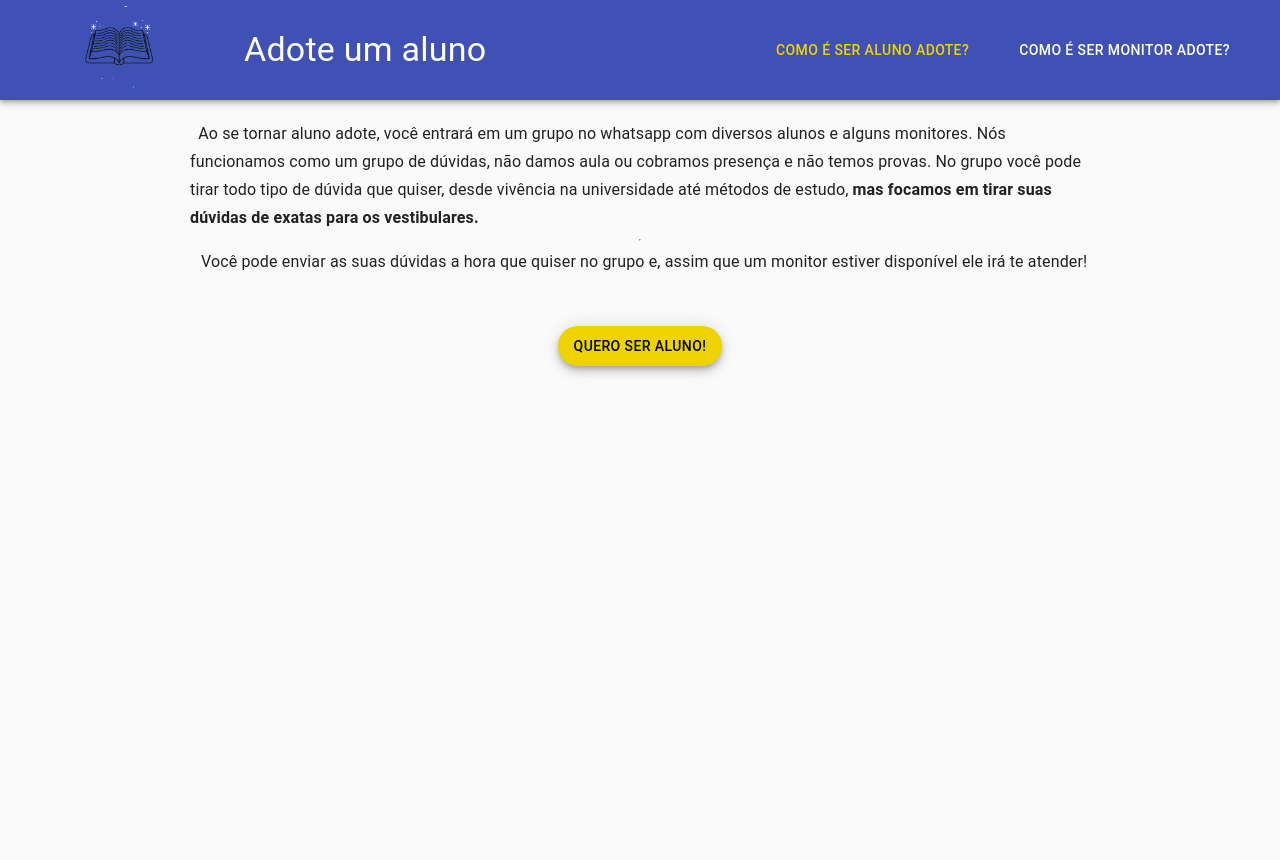
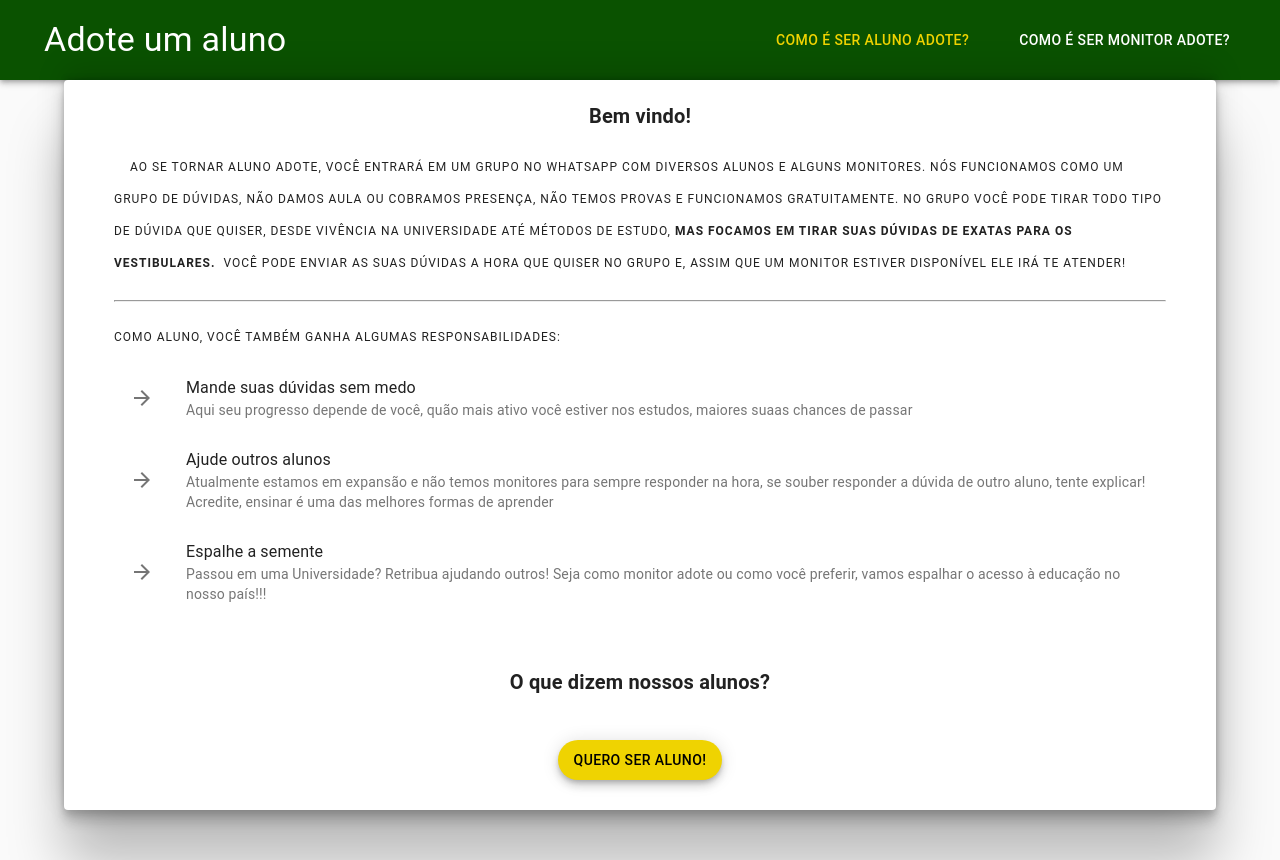
Before and after one commit to igorsalbr/adote-front, a React (Create React App) app in the folder client/: page /quero-ser-aluno in a window 1280 px wide. Before the commit the page ends 800 px from the top, so only its background shows below. Built offline with nearby package versions, Linux system fonts and the light colour scheme; what redux-api-middleware would draw is missing.

Commit message:
ANO DE COPA PORRA

```diff
--- a/client/src/components/AddAlunoModal.js
+++ b/client/src/components/AddAlunoModal.js
@@ -22,7 +22,7 @@
         },
       },
       formTitle: {
-        background: 'linear-gradient(45deg, #00008b 15%,  #efd301 50%)',
+        background: 'linear-gradient(45deg, #0a5200 15%,  #efd301 50%)',
         color: 'white'
       }
     })
--- a/client/src/components/AddMonitorModal.js
+++ b/client/src/components/AddMonitorModal.js
@@ -22,7 +22,7 @@
       },
     },
     formTitle: {
-      background: 'linear-gradient(-45deg,  #efd301 15%, #00008b  50%)',
+      background: 'linear-gradient(-45deg,  #efd301 15%, #0a5200  50%)',
       color:'white'
     }
   })
--- a/client/src/components/AppNavbar.js
+++ b/client/src/components/AppNavbar.js
@@ -9,7 +9,7 @@
       marginLeft:'20px',
       marginBottom:'auto',
       marginRight: "auto",
-      height: "100px",
+      height: "10vh",
       gap:'50px'
     },
     container: {
@@ -18,6 +18,8 @@
     },
     link: {
       textDecoration:'none',
+      color:"white",
+      whiteSpace:"nowrap"
     },
     link1:{
       textDecoration:"none",
@@ -75,6 +77,9 @@
       color:"#efd301",
 
     },
+    nav:{
+      backgroundColor:"#0a5200"
+    },
 
   })
 );
@@ -88,13 +93,13 @@
   }, [yellow])
 
   return (
-    <AppBar position="static">
+    <AppBar className={classes.nav} position="static">
       <div className={classes.container}>
       <Toolbar className={classes.center}>
         <Link className={classes.link} to={'/'} onClick={()=> setYellow('home')}>
-        <img variant="rounded" className={classes.logo} alt='logo' src={"static/images/avatar/logo.png"}></img>
+        <Typography variant="h4">Adote um aluno</Typography>
         </Link>
-        <Typography variant="h4">Adote um aluno</Typography>
+
 
       </Toolbar>
 
--- a/client/src/pages/Aluno.js
+++ b/client/src/pages/Aluno.js
@@ -1,4 +1,5 @@
-import { createStyles, Fab, makeStyles, Typography } from "@material-ui/core";
+import { createStyles, Fab, makeStyles, Typography, Card, List, ListItem, ListItemIcon, ListItemText,} from "@material-ui/core";
+import {ArrowForward }from '@material-ui/icons'
 import { useEffect, useState } from "react";
 import { useDispatch } from "react-redux";
 import AddAlunoModal from "../components/AddAlunoModal";
@@ -9,16 +10,26 @@
       maxWidth: 900,
       marginLeft: "auto",
       marginRight: "auto",
-      marginTop:"20px",
+      marginBottom:"10px",
       display: "flex",
       flexDirection: "column",
       alignItems: "center",
       alignContent: "center",
+
     },
     list: {
+      paddingTop: "20px",
+      paddingBottom:"20px",
       display: "flex",
-      flexDirection: "row",
+      flexDirection: "column",
       alignItems: "center",
+
+
+    },
+    listItem: {
+      '&:hover': {
+        backgroundColor: "#f0f0f0",
+     }
 
 
     },
@@ -26,13 +37,29 @@
       textDecoration:"none"
     },
     button: {
+      position: 'fixed',
+      bottom:'0',
       width: "100px",
-      margin: "50px",
+      margin: "20px",
       backgroundColor:" #efd301 ",
       color:'black'
 
 
     },
+    card: {
+      paddingRight: "50px",
+      paddingLeft: "50px",
+      boxShadow: "rgba(0, 0, 0, 0.25) 0px 54px 55px, rgba(0, 0, 0, 0.12) 0px -12px 30px, rgba(0, 0, 0, 0.12) 0px 4px 6px, rgba(0, 0, 0, 0.17) 0px 12px 13px, rgba(0, 0, 0, 0.09) 0px -3px 5px",
+      alignItems: "center",
+      alignContent: "center",
+      width: '90vw',
+
+
+    },
+    hr:{
+      marginTop:"20px",
+      marginBottom:"20px"
+    }
   })
 );
 
@@ -45,23 +72,62 @@
 
   return (
     <div className={classes.root}>
-        <Typography variant="subtitle1">&nbsp;&nbsp;Ao se tornar aluno adote, você entrará em um grupo no whatsapp com
+      <Card className={classes.card}>
+        <Typography variant="h6" className={classes.list}><b>Bem vindo!</b></Typography>
+        <Typography variant="overline">&nbsp;&nbsp;&nbsp;&nbsp;Ao se tornar aluno adote, você entrará em um grupo no whatsapp com
         diversos alunos e alguns monitores. Nós funcionamos como um grupo de dúvidas, não damos aula ou cobramos
-        presença e não temos provas. No grupo você pode tirar todo tipo de dúvida que quiser, desde vivência na
+        presença, não temos provas e funcionamos gratuitamente. No grupo você pode tirar todo tipo de dúvida que quiser, desde vivência na
         universidade até métodos de estudo, <b>mas focamos em tirar suas dúvidas de exatas para os vestibulares.</b>
-        </Typography>
-        <hr></hr>
-        <Typography variant="subtitle1">&nbsp;&nbsp;Você pode enviar as suas dúvidas a hora que quiser no grupo e, assim que um
+        &nbsp;&nbsp;Você pode enviar as suas dúvidas a hora que quiser no grupo e, assim que um
         monitor estiver disponível ele irá te atender!
         </Typography>
-        <div></div>
+
+        <hr className={classes.hr}></hr>
+        <Typography variant="overline">Como aluno, você também ganha algumas responsabilidades:</Typography>
+        <List>
+        <ListItem disablePadding className={classes.listItem}>
+              <ListItemIcon>
+                <ArrowForward />
+              </ListItemIcon>
+              <ListItemText primary="Mande suas dúvidas sem medo" secondary="Aqui seu progresso depende de você, quão mais
+              ativo você estiver nos estudos, maiores suaas chances de passar" />
+          </ListItem>
+          <ListItem disablePadding className={classes.listItem}>
+              <ListItemIcon>
+                <ArrowForward />
+              </ListItemIcon>
+              <ListItemText primary="Ajude outros alunos" secondary="Atualmente estamos em expansão e não temos monitores para sempre
+              responder na hora, se souber responder a dúvida de outro aluno, tente explicar! Acredite, ensinar é uma das melhores
+              formas de aprender"/>
+          </ListItem>
+          <ListItem disablePadding className={classes.listItem}>
+              <ListItemIcon>
+                <ArrowForward />
+              </ListItemIcon>
+              <ListItemText primary="Espalhe a semente" secondary="Passou em uma Universidade? Retribua ajudando outros!
+              Seja como monitor adote ou como você preferir, vamos espalhar o acesso à educação no nosso país!!!"/>
+          </ListItem>
+        </List>
+        <div className={classes.list}>
+        <Typography variant="h6" className={classes.list}><b>O que dizem nossos alunos?</b>
+        </Typography>
+        <Typography variant="h6" className={classes.list}><b>Aprovações</b>
+        </Typography>
+
+        <Fab color="primary" variant="extended" size="medium" onClick={() => setAddAlunoModal(true)} className={classes.button}>
+        Quero ser aluno!
+        </Fab>
+        </div>
+
+        </Card>
+
+
         <></>
+
       <div className={classes.list} >
 
       </div>
-      <Fab color="primary" variant="extended" size="medium" onClick={() => setAddAlunoModal(true)} className={classes.button}>
-        Quero ser aluno!
-        </Fab>
+
 
 
       {addAlunoModal && <AddAlunoModal onClose={() => setAddAlunoModal(false)} />}
--- a/client/src/pages/Home.js
+++ b/client/src/pages/Home.js
@@ -31,7 +31,14 @@
      button2: {
       width: "100px",
       margin: "50px",
+      backgroundColor:"#0a5200",
+      color: "white",
+      '&:hover':{
+         color:"black"
+      },
+
     },
+
   })
 );
 
@@ -57,7 +64,7 @@
         <Fab color="default" variant="extended" size="medium" onClick={() => setAddAlunoModal(true)}   className={classes.button}>
         Quero ser aluno!
         </Fab>
-        <Fab color="primary" variant="extended" size="medium" onClick={() => setAddMonitorModal(true)} className={classes.button2}>
+        <Fab  variant="extended" size="medium" onClick={() => setAddMonitorModal(true)} className={classes.button2}>
         Quero ser monitor!
         </Fab>
 
```
